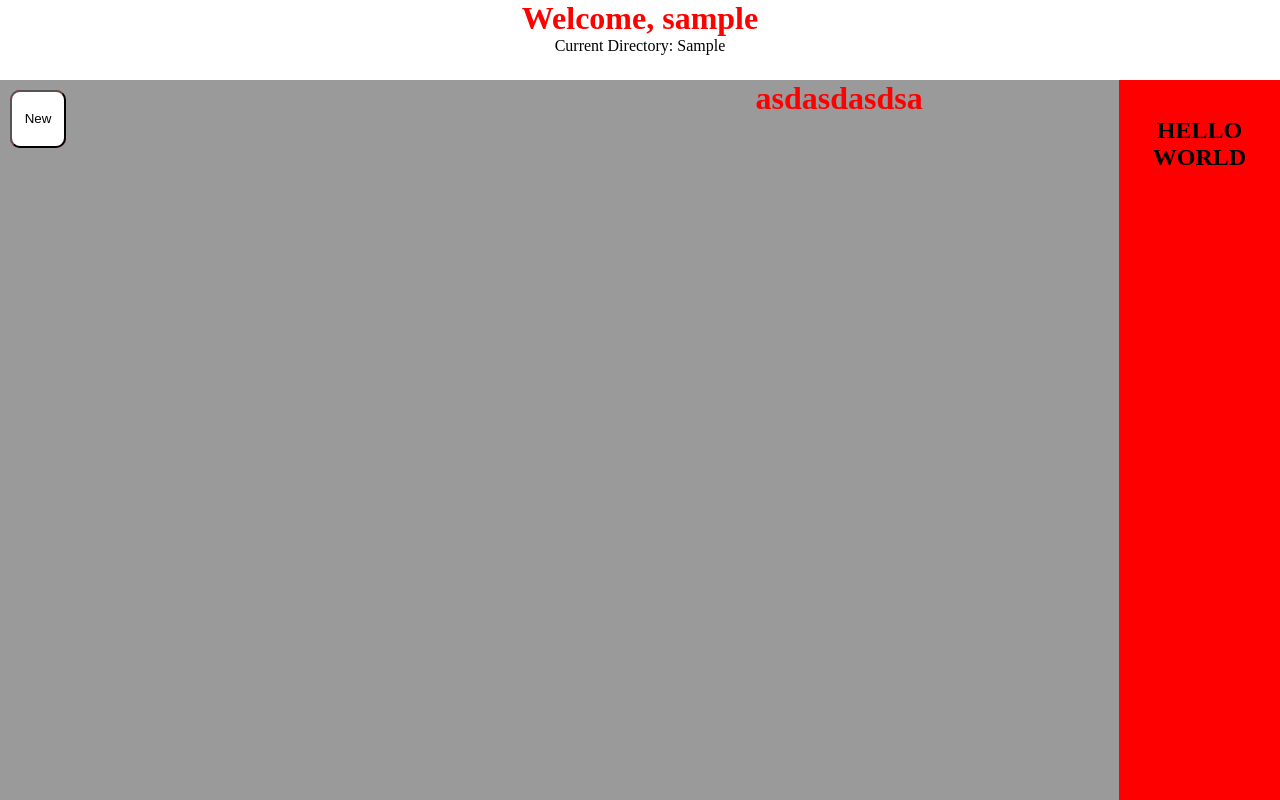
After one commit to JilbertVasquez/batstateu_drive, a Django app: template templates/accountextend.html in a window 1280 px wide. The commit adds this page. Run offline with Django 5.2, Linux system fonts and the light colour scheme; the template is opened without the code that fills it: most values are stand-ins (such as "Sample title", 1, 10 or a date in 2020).

Commit message:
add account html

```diff
--- /dev/null
+++ b/templates/accountextend.html
@@ -0,0 +1,9 @@
+{% extends 'basedashboard.html' %}
+
+{% block account_content %}
+
+    <div>
+        <h2>HELLO WORLD</h2>
+    </div>
+
+{% endblock %}
--- a/templates/basedashboard.html
+++ b/templates/basedashboard.html
@@ -116,6 +116,12 @@
             {% endblock %}
         </div>
 
+        <div class="account-section">
+            <h1>{{ username }}</h1>
+            {% block account_content %}
+            {% endblock %}
+        </div>
+
 
 
     </body>
```
